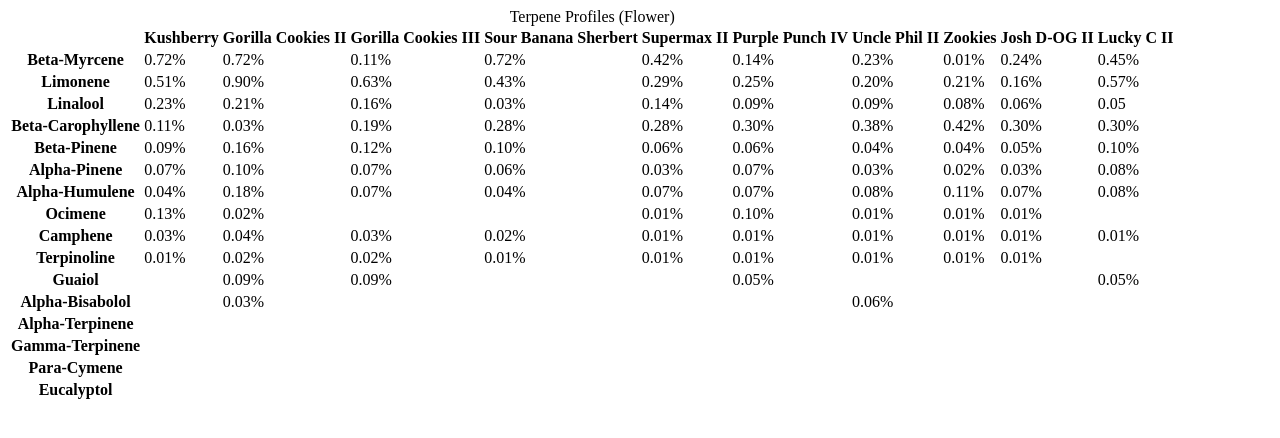
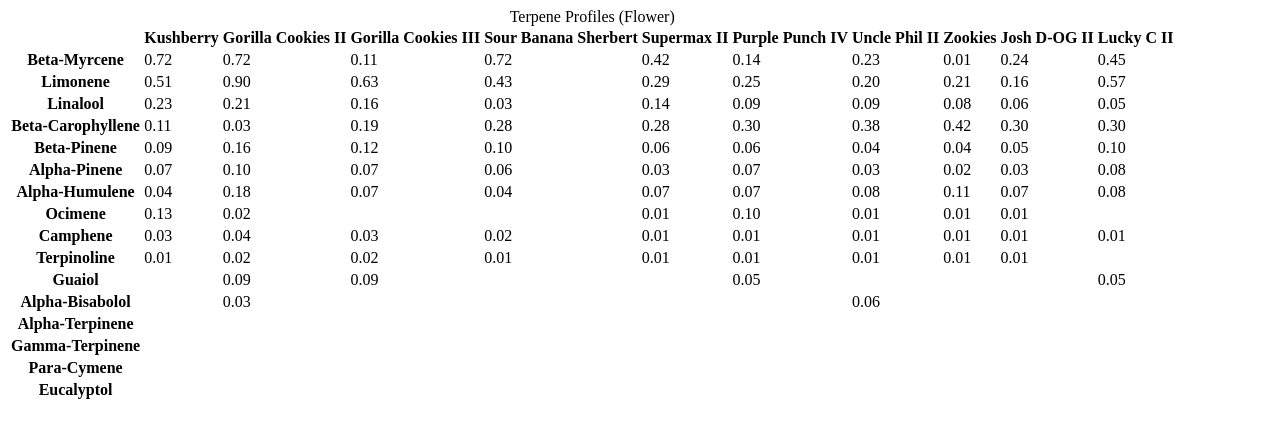
Before and after one commit to phoebeinviere/js-ykht3c, a website: page index.html in a window 1280 px wide. Drawn offline with nearby package versions, Linux system fonts and the light colour scheme.

Commit message:
2 files modified

```diff
--- a/index.html
+++ b/index.html
@@ -34,156 +34,156 @@
   <tbody>
     <tr>
       <th>Beta-Myrcene</th>
-      <td class="percentage">0.72%</td>
-      <td>0.72%</td>
-      <td>0.11%</td>
-      <td>0.72%</td>
-      <td>0.42%</td>
-      <td>0.14%</td>
-      <td>0.23%</td>
-      <td>0.01%</td>
-      <td>0.24%</td>
-      <td>0.45%</td>
+      <td class="percentage">0.72</td>
+      <td>0.72</td>
+      <td>0.11</td>
+      <td>0.72</td>
+      <td>0.42</td>
+      <td>0.14</td>
+      <td>0.23</td>
+      <td>0.01</td>
+      <td>0.24</td>
+      <td>0.45</td>
     </tr>
     <tr>
       <th>Limonene</th>
-      <td>0.51%</td>
-      <td>0.90%</td>
-      <td>0.63%</td>
-      <td>0.43%</td>
-      <td>0.29%</td>
-      <td>0.25%</td>
-      <td>0.20%</td>
-      <td>0.21%</td>
-      <td>0.16%</td>
-      <td>0.57%</td>
+      <td>0.51</td>
+      <td>0.90</td>
+      <td>0.63</td>
+      <td>0.43</td>
+      <td>0.29</td>
+      <td>0.25</td>
+      <td>0.20</td>
+      <td>0.21</td>
+      <td>0.16</td>
+      <td>0.57</td>
     </tr>
     <tr>
       <th>Linalool</th>
-      <td>0.23%</td>
-      <td>0.21%</td>
-      <td>0.16%</td>
-      <td>0.03%</td>
-      <td>0.14%</td>
-      <td>0.09%</td>
-      <td>0.09%</td>
-      <td>0.08%</td>
-      <td>0.06%</td>
+      <td>0.23</td>
+      <td>0.21</td>
+      <td>0.16</td>
+      <td>0.03</td>
+      <td>0.14</td>
+      <td>0.09</td>
+      <td>0.09</td>
+      <td>0.08</td>
+      <td>0.06</td>
       <td class="percentage">0.05</td>
     </tr>
     <tr>
       <th>Beta-Carophyllene</th>
-      <td>0.11%</td>
-      <td>0.03%</td>
-      <td>0.19%</td>
-      <td>0.28%</td>
-      <td>0.28%</td>
-      <td>0.30%</td>
-      <td>0.38%</td>
-      <td>0.42%</td>
-      <td>0.30%</td>
-      <td>0.30%</td>
+      <td>0.11</td>
+      <td>0.03</td>
+      <td>0.19</td>
+      <td>0.28</td>
+      <td>0.28</td>
+      <td>0.30</td>
+      <td>0.38</td>
+      <td>0.42</td>
+      <td>0.30</td>
+      <td>0.30</td>
     </tr>
     <tr>
       <th>Beta-Pinene</th>
-      <td>0.09%</td>
-      <td>0.16%</td>
-      <td>0.12%</td>
-      <td>0.10%</td>
-      <td>0.06%</td>
-      <td>0.06%</td>
-      <td>0.04%</td>
-      <td>0.04%</td>
-      <td>0.05%</td>
-      <td>0.10%</td>
+      <td>0.09</td>
+      <td>0.16</td>
+      <td>0.12</td>
+      <td>0.10</td>
+      <td>0.06</td>
+      <td>0.06</td>
+      <td>0.04</td>
+      <td>0.04</td>
+      <td>0.05</td>
+      <td>0.10</td>
     </tr>
     <tr>
       <th>Alpha-Pinene</th>
-      <td>0.07%</td>
-      <td>0.10%</td>
-      <td>0.07%</td>
-      <td>0.06%</td>
-      <td>0.03%</td>
-      <td>0.07%</td>
-      <td>0.03%</td>
-      <td>0.02%</td>
-      <td>0.03%</td>
-      <td>0.08%</td>
+      <td>0.07</td>
+      <td>0.10</td>
+      <td>0.07</td>
+      <td>0.06</td>
+      <td>0.03</td>
+      <td>0.07</td>
+      <td>0.03</td>
+      <td>0.02</td>
+      <td>0.03</td>
+      <td>0.08</td>
     </tr>
     <tr>
       <th>Alpha-Humulene</th>
-      <td>0.04%</td>
-      <td>0.18%</td>
-      <td>0.07%</td>
-      <td>0.04%</td>
-      <td>0.07%</td>
-      <td>0.07%</td>
-      <td>0.08%</td>
-      <td>0.11%</td>
-      <td>0.07%</td>
-      <td>0.08%</td>
+      <td>0.04</td>
+      <td>0.18</td>
+      <td>0.07</td>
+      <td>0.04</td>
+      <td>0.07</td>
+      <td>0.07</td>
+      <td>0.08</td>
+      <td>0.11</td>
+      <td>0.07</td>
+      <td>0.08</td>
     </tr>
     <tr>
       <th>Ocimene</th>
-      <td>0.13%</td>
-      <td>0.02%</td>
+      <td>0.13</td>
+      <td>0.02</td>
       <td></td>
       <td></td>
-      <td>0.01%</td>
-      <td>0.10%</td>
-      <td>0.01%</td>
-      <td>0.01%</td>
-      <td>0.01%</td>
+      <td>0.01</td>
+      <td>0.10</td>
+      <td>0.01</td>
+      <td>0.01</td>
+      <td>0.01</td>
       <td></td>
     </tr>
     <tr>
       <th>Camphene</th>
-      <td>0.03%</td>
-      <td>0.04%</td>
-      <td>0.03%</td>
-      <td>0.02%</td>
-      <td>0.01%</td>
-      <td>0.01%</td>
-      <td>0.01%</td>
-      <td>0.01%</td>
-      <td>0.01%</td>
-      <td>0.01%</td>
+      <td>0.03</td>
+      <td>0.04</td>
+      <td>0.03</td>
+      <td>0.02</td>
+      <td>0.01</td>
+      <td>0.01</td>
+      <td>0.01</td>
+      <td>0.01</td>
+      <td>0.01</td>
+      <td>0.01</td>
     </tr>
     <tr>
       <th>Terpinoline</th>
-      <td>0.01%</td>
-      <td>0.02%</td>
-      <td>0.02%</td>
-      <td>0.01%</td>
-      <td>0.01%</td>
-      <td>0.01%</td>
-      <td>0.01%</td>
-      <td>0.01%</td>
-      <td>0.01%</td>
+      <td>0.01</td>
+      <td>0.02</td>
+      <td>0.02</td>
+      <td>0.01</td>
+      <td>0.01</td>
+      <td>0.01</td>
+      <td>0.01</td>
+      <td>0.01</td>
+      <td>0.01</td>
       <td></td>
     </tr>
     <tr>
       <th>Guaiol</th>
       <td></td>
-      <td>0.09%</td>
-      <td>0.09%</td>
+      <td>0.09</td>
+      <td>0.09</td>
       <td></td>
       <td></td>
-      <td>0.05%</td>
+      <td>0.05</td>
       <td></td>
       <td></td>
       <td></td>
-      <td>0.05%</td>
+      <td>0.05</td>
     </tr>
     <tr>
       <th>Alpha-Bisabolol</th>
       <td></td>
-      <td>0.03%</td>
+      <td>0.03</td>
       <td></td>
       <td></td>
       <td></td>
       <td></td>
-      <td>0.06%</td>
+      <td>0.06</td>
       <td></td>
       <td></td>
       <td></td>
```
Also changed, not shown: style.css (+12 -0 lines).
